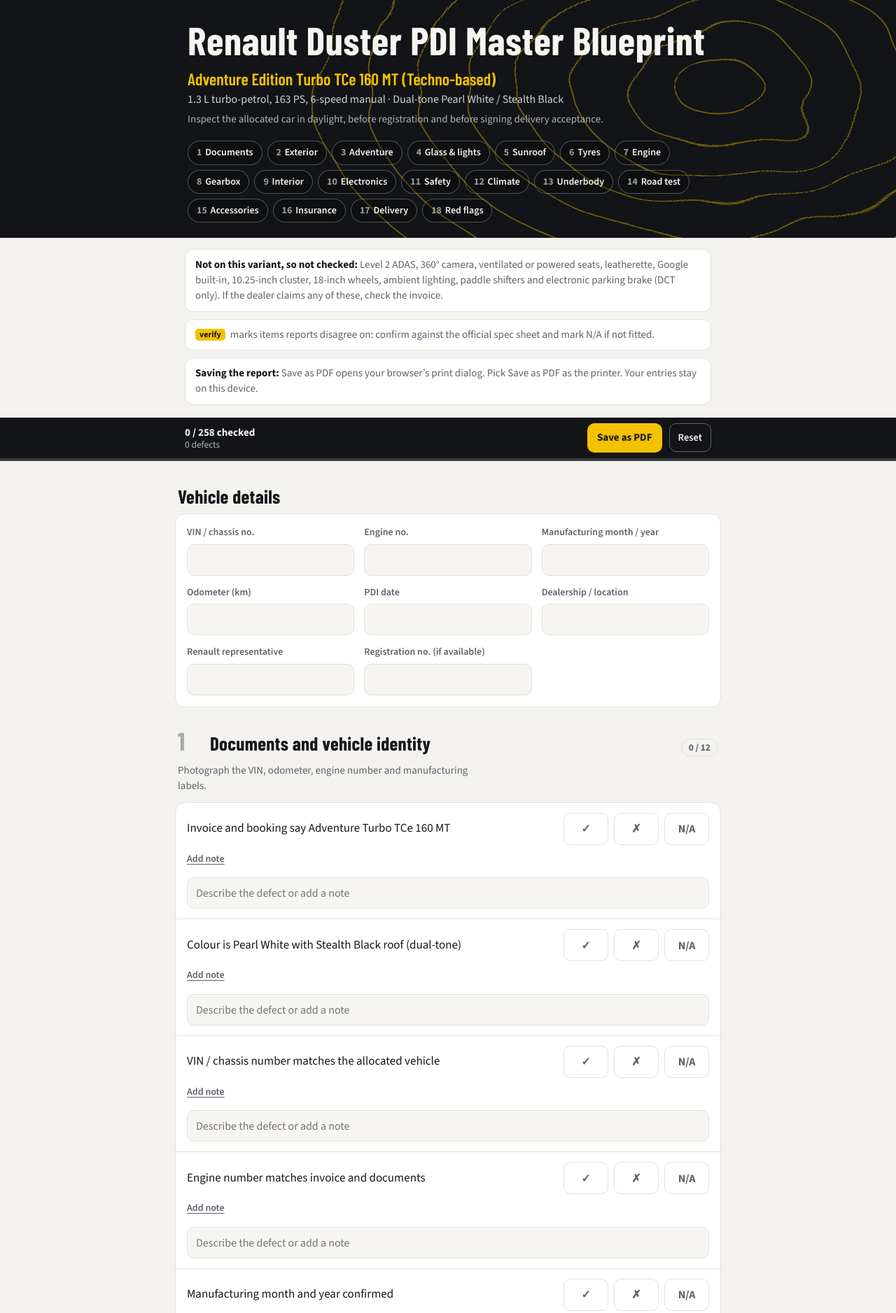
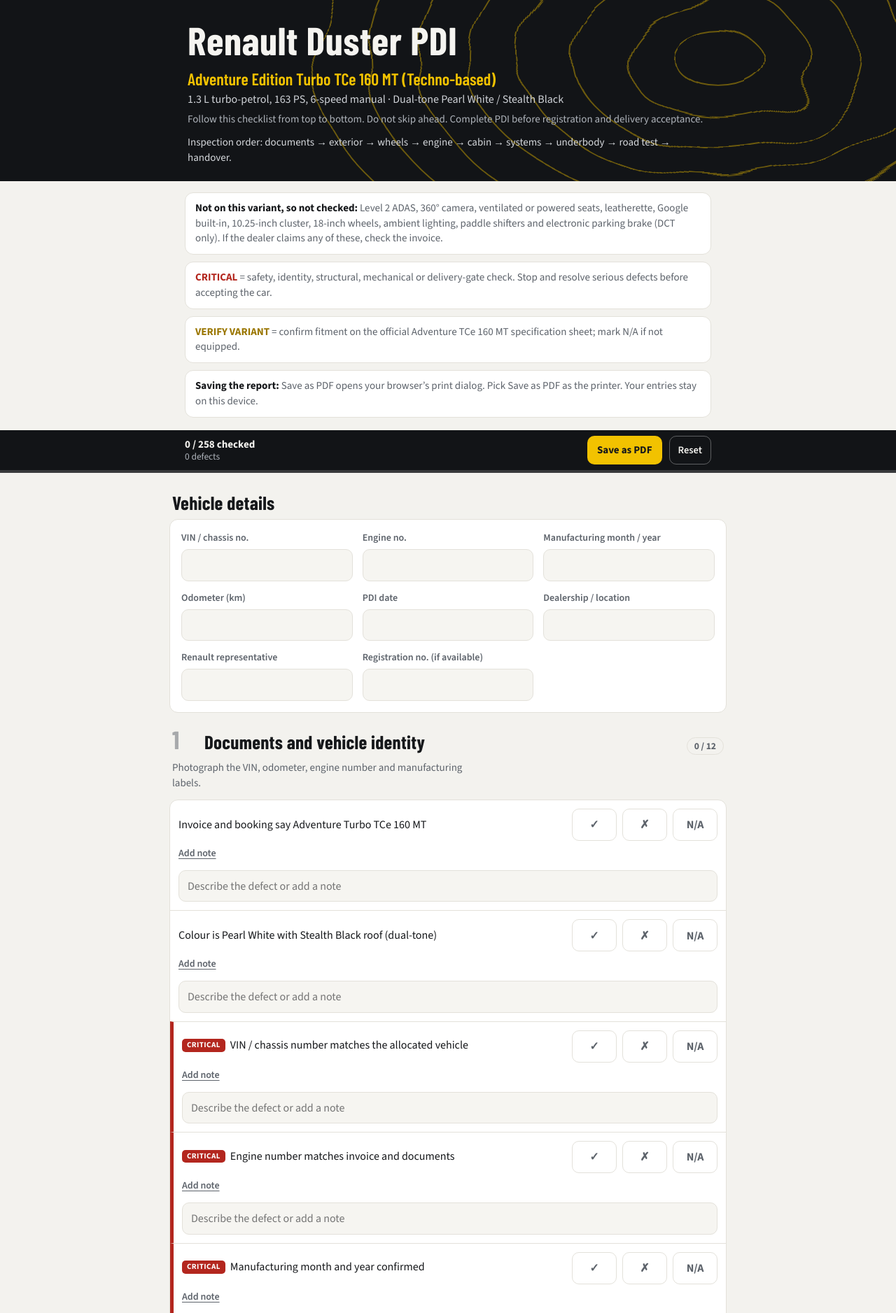
Before and after one commit to Aloknegi1904/pdi-master, a plain HTML site: page index.html in a window 1280 px wide. Shown: the top 1877 px of the page at 70% size. Drawn offline with nearby package versions, Linux system fonts and the light colour scheme.

Commit message:
Update index.html

```diff
--- a/index.html
+++ b/index.html
@@ -3,7 +3,7 @@
 <head>
 <meta charset="utf-8">
 <meta name="viewport" content="width=device-width, initial-scale=1, viewport-fit=cover">
-<title>Renault Duster PDI Master Blueprint</title>
+<title>Renault Duster PDI — Linear Inspection Checklist</title>
 <link rel="preconnect" href="https://fonts.googleapis.com"><link rel="preconnect" href="https://fonts.gstatic.com" crossorigin>
 <link href="https://fonts.googleapis.com/css2?family=Barlow+Condensed:wght@600;700&family=Source+Sans+3:wght@400;600;700&display=swap" rel="stylesheet">
 <style>
@@ -113,22 +113,43 @@ input[type=text],textarea{border:0;border-bottom:1px solid #999;border-radius:0;
 .sn:not(.has){display:none}.ex{padding:8px}
 .dl li{padding:4px 8px;break-inside:avoid}.stop{background:#fff;color:var(--bad);border:2px solid var(--bad)}
 }
+
+/* Linear, single-column inspection layout */
+.ix{display:none!important}
+.route-note{margin-top:12px;color:#d5d8dc}
+main{max-width:820px;padding:8px 12px 100px}
+.blk{margin-top:20px}
+.sh{padding:0 4px 8px}
+.sheet{border:1px solid var(--line);border-radius:12px;overflow:hidden}
+.i{gap:8px;padding:12px}
+.b{max-width:360px}
+.t{font-size:16px}
+.critical-tag{display:inline-block;background:#b3261e;color:#fff;border-radius:5px;padding:2px 7px;margin:0 7px 4px 0;font-size:11px;font-weight:800;letter-spacing:.04em;vertical-align:2px}
+.verify-tag{display:inline-block;background:#f2c200;color:#17191c;border-radius:5px;padding:2px 7px;margin:0 7px 4px 0;font-size:11px;font-weight:800;letter-spacing:.04em;vertical-align:2px}
+.i.is-critical{border-left:5px solid #b3261e}
+.i.is-verify{border-left:5px solid #d5a900}
+@media print{
+  .route-note{display:block!important;color:#333}
+  .i.is-critical,.i.is-verify{border-left:3px solid #b3261e}
+  .critical-tag,.verify-tag{print-color-adjust:exact;-webkit-print-color-adjust:exact}
+}
+
 </style>
 </head>
 <body>
 <header class="hero">
 <svg class="topo" viewBox="0 0 800 320" preserveAspectRatio="xMidYMid slice" aria-hidden="true"><defs><filter id="wob" x="-20%" y="-20%" width="140%" height="140%"><feTurbulence type="fractalNoise" baseFrequency="0.008 0.014" numOctaves="2" seed="7"/><feDisplacementMap in="SourceGraphic" scale="48"/></filter></defs><g fill="none" stroke="#f2c200" stroke-width="1.2" filter="url(#wob)"><ellipse cx="640" cy="130" rx="40" ry="24"/><ellipse cx="640" cy="130" rx="85" ry="52"/><ellipse cx="640" cy="130" rx="130" ry="80"/><ellipse cx="640" cy="130" rx="175" ry="108"/><ellipse cx="640" cy="130" rx="220" ry="136"/><ellipse cx="640" cy="130" rx="265" ry="164"/><ellipse cx="640" cy="130" rx="310" ry="192"/><ellipse cx="640" cy="130" rx="355" ry="220"/></g></svg>
 <div class="in">
-<h1>Renault Duster PDI Master Blueprint</h1>
+<h1>Renault Duster PDI</h1>
 <p class="var">Adventure Edition Turbo TCe 160 MT (Techno-based)</p>
 <p class="spec">1.3 L turbo-petrol, 163 PS, 6-speed manual · Dual-tone Pearl White / Stealth Black</p>
-<p class="how">Inspect the allocated car in daylight, before registration and before signing delivery acceptance.</p>
-<nav class="ix" id="ix" aria-label="Jump to section"></nav>
+<p class="how">Follow this checklist from top to bottom. Do not skip ahead. Complete PDI before registration and delivery acceptance.</p>
+<p class="how route-note">Inspection order: documents → exterior → wheels → engine → cabin → systems → underbody → road test → handover.</p>
 </div>
 </header>
 <div class="cos">
 <div class="co"><b>Not on this variant, so not checked:</b> Level 2 ADAS, 360° camera, ventilated or powered seats, leatherette, Google built-in, 10.25-inch cluster, 18-inch wheels, ambient lighting, paddle shifters and electronic parking brake (DCT only). If the dealer claims any of these, check the invoice.</div>
-<div class="co"><span class="v">verify</span>marks items reports disagree on: confirm against the official spec sheet and mark N/A if not fitted.</div>
+<div class="co"><b style="color:#b3261e">CRITICAL</b> = safety, identity, structural, mechanical or delivery-gate check. Stop and resolve serious defects before accepting the car.</div><div class="co"><b style="color:#9a7600">VERIFY VARIANT</b> = confirm fitment on the official Adventure TCe 160 MT specification sheet; mark N/A if not equipped.</div>
 <div class="co"><b>Saving the report:</b> Save as PDF opens your browser’s print dialog. Pick Save as PDF as the printer. Your entries stay on this device.</div>
 </div>
 <div class="bar"><div class="in"><div class="st"><span id="pg">0 / 0 checked</span><span id="df">0 defects</span></div><button id="pr" class="pb">Save as PDF</button><button id="rs" class="rb">Reset</button></div><div class="trk"><i id="fill"></i></div></div>
@@ -159,6 +180,64 @@ var SECS=[
 ];
 
 var NAMES=["Documents","Exterior","Adventure","Glass & lights","Sunroof","Tyres","Engine","Gearbox","Interior","Electronics","Safety","Climate","Underbody","Road test","Accessories","Insurance","Delivery","Red flags"];
+
+var CRITICAL=[
+"VIN / chassis number matches the allocated vehicle",
+"Engine number matches invoice and documents",
+"Manufacturing month and year confirmed",
+"No previous registration",
+"Not a demo, display or test-drive unit",
+"PDI completed before registration",
+"Black roof paint finish is even",
+"No overspray, repaint or polishing marks",
+"Windshield free from scratches, cracks, chips",
+"Spare size, load and speed rating compatible",
+"No engine oil leakage",
+"No coolant leakage",
+"No brake-fluid leakage",
+"No smell of fuel or burning oil",
+"No abnormal ticking, knocking or rattling",
+"Turbo and intake hoses undamaged",
+"Gears 1 to 6 engage smoothly",
+"No grinding during gear changes",
+"Seat belts retract; all buckles latch and release",
+"All six airbags accounted for",
+"Airbag warning light self-checks correctly",
+"ABS warning light self-checks correctly",
+"ESC warning light self-checks correctly",
+"No persistent check-engine or electrical warning",
+"OBD scan shows no unresolved fault codes",
+"No oil or fluid leaks",
+"Brake lines and hoses intact",
+"Brakes progressive, no judder or squeal",
+"VIN or engine number mismatch",
+"Structural damage, repaired chassis or accident signs",
+"Repainting without disclosure",
+"Airbag or ABS warning light stays on",
+"Unexplained OBD fault codes",
+"Engine oil, coolant or other fluid leakage",
+"Damaged tyres or wrong tyre specification",
+"Water ingress or damp interior",
+"Dealer refuses a proper PDI or pushes you to register first"
+];
+var VERIFY=[
+"ORVM electric folding works",
+"Sunroof opens and closes fully and smoothly",
+"Sunroof sunshade slides smoothly",
+"Powered tailgate opens and closes from the button",
+"Powered tailgate works from key / access card",
+"All four tyres are the specified make and size (17-inch)",
+"All four 17-inch alloy wheels free from scratches",
+"Promised 17-inch steel rim and tyre included",
+"10.1-inch touchscreen starts without errors",
+"7-inch TFT driver display shows information correctly",
+"Hill descent control switch / message works",
+"Front and side park assist works",
+"Blind-spot monitoring works",
+"Rear seat-belt reminders work",
+"ISOFIX anchor points present"
+];
+
 var S={r:{},n:{},f:{},p:{},sn:{}},T=0,$=function(s){return document.querySelector(s)};
 try{var l=JSON.parse(localStorage.getItem("pdi-duster2")||"{}");for(var k in l)S[k]=l[k]}catch(e){}
 function esc(s){return String(s||"").replace(/&/g,"&amp;").replace(/"/g,"&quot;").replace(/</g,"&lt;")}
@@ -177,12 +256,13 @@ SECS.forEach(function(s,i){
 nv+='<button type="button" class="ch" data-g="'+i+'" title="'+esc(ttl(i))+'"><b>'+num(i)+'</b> '+NAMES[i]+'</button>';
 h+='<section class="blk" id="s'+i+'"><header class="sh"><span class="no">'+num(i)+'</span><h2>'+ttl(i)+'</h2><span class="cnt" data-c="'+i+'"></span></header>'+(s[2]?'<p class="tip">'+s[2]+'</p>':'')+'<div class="sheet">';
 s[1].forEach(function(t,j){var id=i+"-"+j,r=S.r[id]||"",v=t.charAt(0)=="~";if(v)t=t.slice(1);T++;
-h+='<div class="i'+(S.n[id]?" hasn":"")+'" data-s="'+r+'"><div class="t">'+(v?'<span class="v">verify</span>':'')+t+'</div><div class="b" role="radiogroup">'+[["ok","✓"],["bad","✗"],["na","N/A"]].map(function(o){return '<label class="o '+o[0]+'"><input type="radio" name="'+id+'" value="'+o[0]+'"'+(r==o[0]?" checked":"")+'><span>'+o[1]+'</span></label>'}).join("")+'</div><button type="button" class="an">Add note</button><input type="text" class="nt" data-n="'+id+'" placeholder="Describe the defect or add a note" value="'+esc(S.n[id])+'"><span class="ps"></span></div>'});
+var isCritical=CRITICAL.indexOf(t)>=0, isVerify=v||VERIFY.indexOf(t)>=0;
+h+='<div class="i'+(S.n[id]?" hasn":"")+(isCritical?' is-critical':'')+(isVerify?' is-verify':'')+'" data-s="'+r+'"><div class="t">'+(isCritical?'<span class="critical-tag">CRITICAL</span>':(isVerify?'<span class="verify-tag">VERIFY VARIANT</span>':''))+t+'</div><div class="b" role="radiogroup">'+[["ok","✓"],["bad","✗"],["na","N/A"]].map(function(o){return '<label class="o '+o[0]+'"><input type="radio" name="'+id+'" value="'+o[0]+'"'+(r==o[0]?" checked":"")+'><span>'+o[1]+'</span></label>'}).join("")+'</div><button type="button" class="an">Add note</button><input type="text" class="nt" data-n="'+id+'" placeholder="Describe the defect or add a note" value="'+esc(S.n[id])+'"><span class="ps"></span></div>'});
 h+='<div class="ex"><div class="sn'+(S.sn[i]?" has":"")+'"><label>Section notes<textarea data-sn="'+i+'">'+esc(S.sn[i])+'</textarea></label></div>'+photo(i)+'</div></div></section>'});
 h+='<section class="blk"><header class="sh"><h2>PDI result sheet</h2></header><p class="tip">Record defects instead of ticking everything as passed.</p><div class="sheet">'+fields(R,"r_")+'</div></section>';
 h+='<section class="blk" id="ds"></section>';
 h+='<section class="blk"><header class="sh"><h2>Other photos and sign-off</h2></header><div class="sheet"><div class="ex" style="border:0">'+photo("x")+'</div><div class="fg" style="padding-top:0"><label>Inspector name<input type="text" data-f="who" value="'+esc(S.f.who)+'"></label><label>Signature / date<input type="text" data-f="sig" value="'+esc(S.f.sig)+'"></label></div></div></section>';
-$("#ix").innerHTML=nv;$("#app").innerHTML=h;
+$("#app").innerHTML=h;
 document.querySelectorAll("textarea").forEach(ag);upd()}
 function upd(){
 var d=0,n=0,L=[],stop=0,last=SECS.length-1;
@@ -209,7 +289,7 @@ else if(d.sn!==undefined){S.sn[d.sn]=t.value;t.closest(".sn").classList.toggle("
 later()});
 app.addEventListener("change",function(e){var t=e.target;if(t.dataset.p===undefined)return;var k=t.dataset.p;
 Array.prototype.slice.call(t.files).forEach(function(f){var fr=new FileReader;fr.onload=function(){var im=new Image;im.onload=function(){var s=Math.min(1,900/Math.max(im.width,im.height)),c=document.createElement("canvas");c.width=im.width*s;c.height=im.height*s;c.getContext("2d").drawImage(im,0,0,c.width,c.height);(S.p[k]=S.p[k]||[]).push(c.toDataURL("image/jpeg",.7));$("#th"+k).innerHTML=phtml(k);save()};im.src=fr.result};fr.readAsDataURL(f)});t.value=""});
-$("#ix").addEventListener("click",function(e){var b=e.target.closest("[data-g]");if(!b)return;var rm=window.matchMedia&&matchMedia("(prefers-reduced-motion: reduce)").matches;document.getElementById("s"+b.dataset.g).scrollIntoView({behavior:rm?"auto":"smooth",block:"start"})});
+/* Linear checklist: no section-jump navigation required. */
 $("#pr").onclick=function(){document.querySelectorAll("textarea").forEach(ag);try{window.print()}catch(e){}};
 var rt;$("#rs").onclick=function(){var b=this;if(!rt){b.textContent="Tap again to clear all";rt=setTimeout(function(){rt=0;b.textContent="Reset"},3500);return}
 clearTimeout(rt);rt=0;b.textContent="Reset";S={r:{},n:{},f:{},p:{},sn:{}};try{localStorage.removeItem("pdi-duster2")}catch(e){}render()};
```
